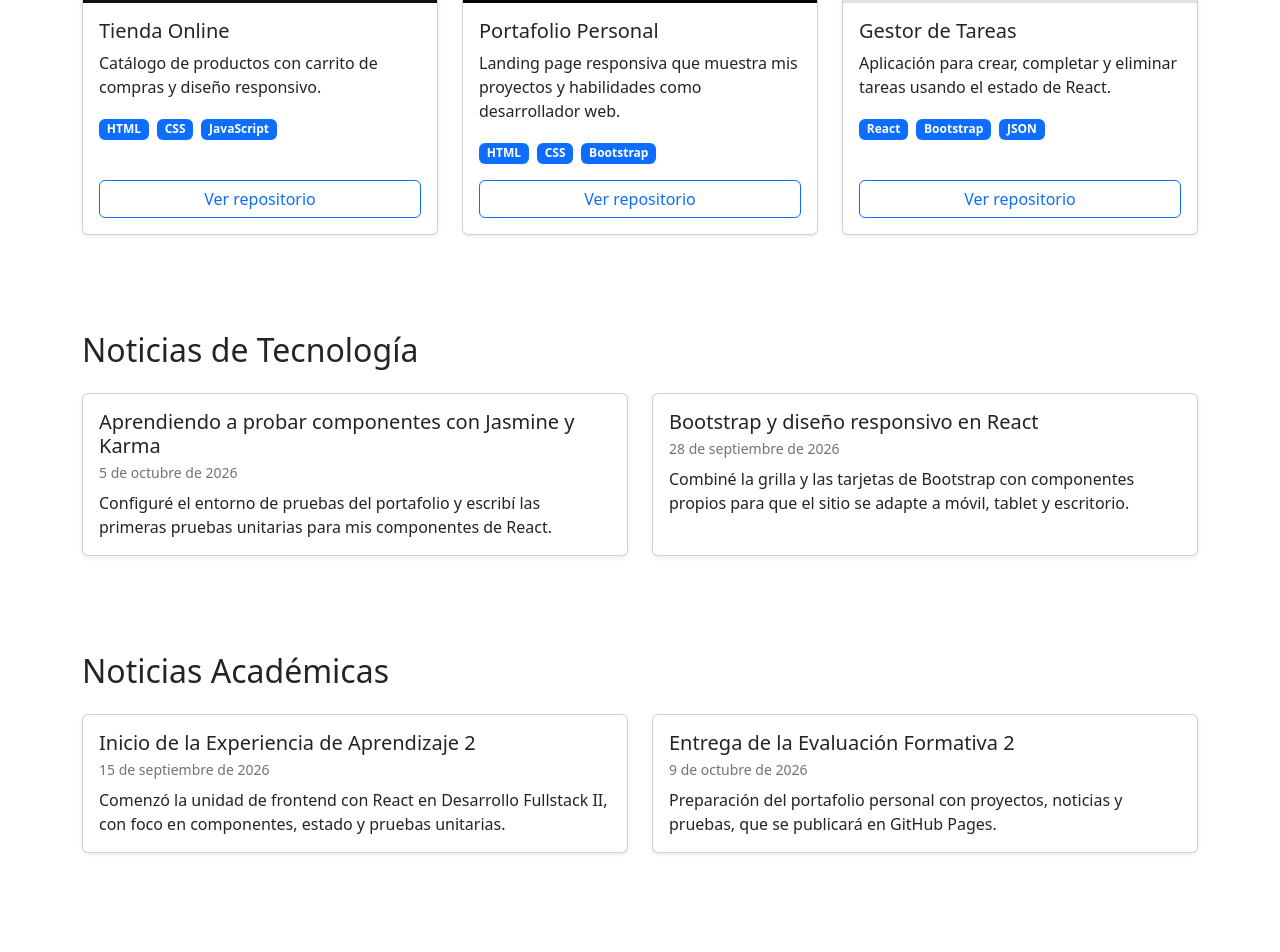
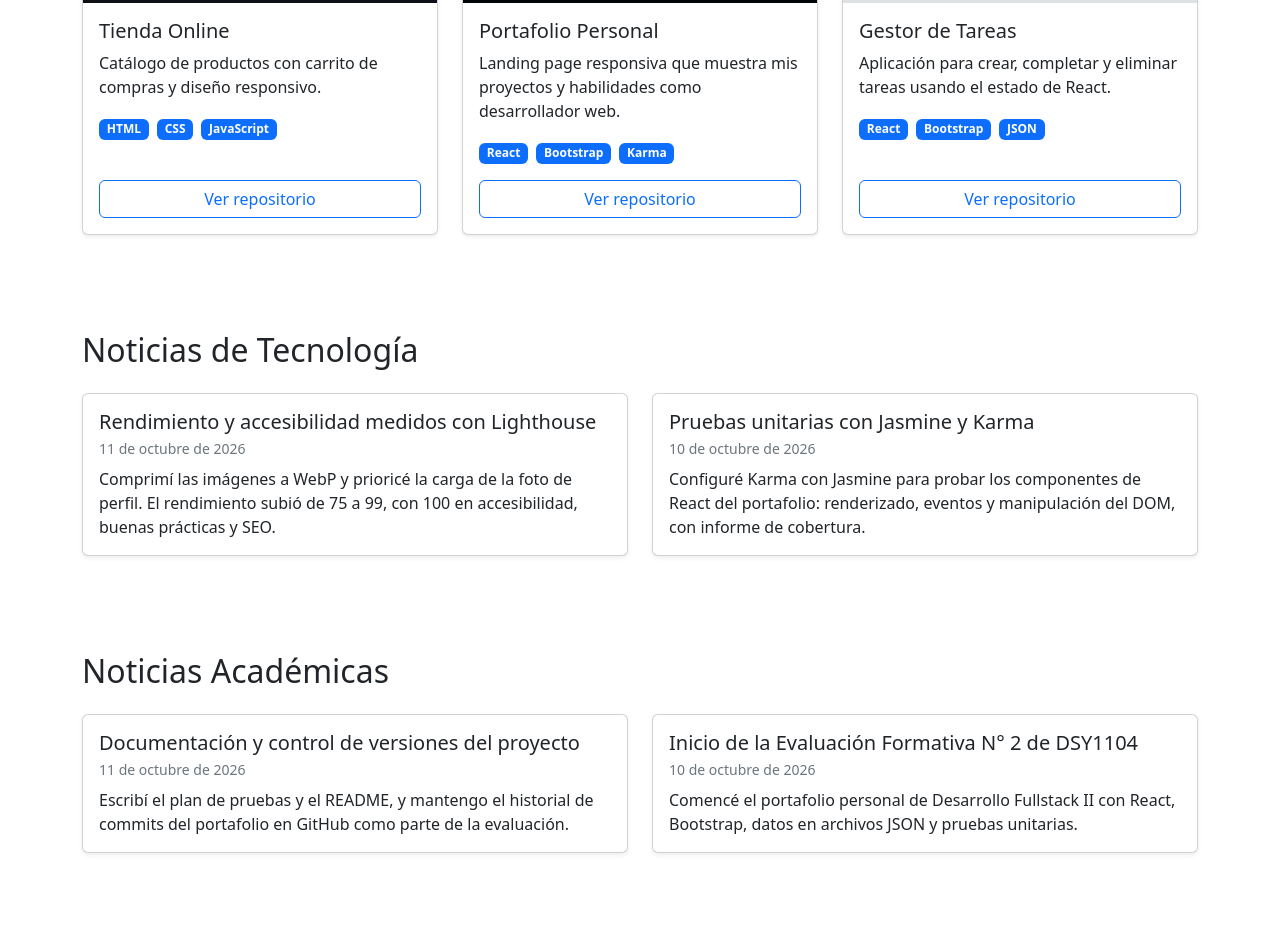
Before and after one commit to Kratos19-11/portafolio-dsy1104, a React (Vite) app: page / in a window 1280 px wide. Shown: the part 720-1672 px from the top of the page. Built offline with nearby package versions, Linux system fonts and the light colour scheme.

Commit message:
publicacion del .github

```diff
--- a/public/data/news.json
+++ b/public/data/news.json
@@ -1,30 +1,30 @@
 [
   {
     "id": 1,
-    "title": "Aprendiendo a probar componentes con Jasmine y Karma",
-    "date": "2026-10-05",
-    "content": "Configuré el entorno de pruebas del portafolio y escribí las primeras pruebas unitarias para mis componentes de React.",
+    "title": "Rendimiento y accesibilidad medidos con Lighthouse",
+    "date": "2026-10-11",
+    "content": "Comprimí las imágenes a WebP y prioricé la carga de la foto de perfil. El rendimiento subió de 75 a 99, con 100 en accesibilidad, buenas prácticas y SEO.",
     "category": "Tecnología"
   },
   {
     "id": 2,
-    "title": "Bootstrap y diseño responsivo en React",
-    "date": "2026-09-28",
-    "content": "Combiné la grilla y las tarjetas de Bootstrap con componentes propios para que el sitio se adapte a móvil, tablet y escritorio.",
+    "title": "Pruebas unitarias con Jasmine y Karma",
+    "date": "2026-10-10",
+    "content": "Configuré Karma con Jasmine para probar los componentes de React del portafolio: renderizado, eventos y manipulación del DOM, con informe de cobertura.",
     "category": "Tecnología"
   },
   {
     "id": 3,
-    "title": "Inicio de la Experiencia de Aprendizaje 2",
-    "date": "2026-09-15",
-    "content": "Comenzó la unidad de frontend con React en Desarrollo Fullstack II, con foco en componentes, estado y pruebas unitarias.",
+    "title": "Documentación y control de versiones del proyecto",
+    "date": "2026-10-11",
+    "content": "Escribí el plan de pruebas y el README, y mantengo el historial de commits del portafolio en GitHub como parte de la evaluación.",
     "category": "Académico"
   },
   {
     "id": 4,
-    "title": "Entrega de la Evaluación Formativa 2",
-    "date": "2026-10-09",
-    "content": "Preparación del portafolio personal con proyectos, noticias y pruebas, que se publicará en GitHub Pages.",
+    "title": "Inicio de la Evaluación Formativa N° 2 de DSY1104",
+    "date": "2026-10-10",
+    "content": "Comencé el portafolio personal de Desarrollo Fullstack II con React, Bootstrap, datos en archivos JSON y pruebas unitarias.",
     "category": "Académico"
   }
 ]
--- a/public/data/projects.json
+++ b/public/data/projects.json
@@ -15,7 +15,7 @@
     "description": "Landing page responsiva que muestra mis proyectos y habilidades como desarrollador web.",
     "image": "images/projects/portafolio.png",
     "imageAlt": "Captura de la página principal del Portafolio Personal",
-    "technologies": ["HTML", "CSS", "Bootstrap"],
+    "technologies": ["React", "Bootstrap", "Karma"],
     "url": "https://github.com/Kratos19-11/portafolio-dsy1104",
     "linkLabel": "Ver repositorio"
   },
--- a/src/App.jsx
+++ b/src/App.jsx
@@ -18,9 +18,8 @@ const FOOTER_LINKS = [
 
 const PROFILE = {
   name: 'Andeison Belandria',
-  title: 'Estudiante de Desarrollo Fullstack · Duoc UC',
-  bio: 'Estudiante de Ingenieria en Informatica · Duoc UC',
-  bio: 'Soy un estudiante apasionado por la tecnología y el desarrollo web. Me especializo en crear soluciones innovadoras y eficientes, siempre buscando aprender y mejorar mis habilidades.',
+  title: 'Estudiante de Ingeniería en Informática · Duoc UC',
+  bio: 'Soy un estudiante apasionado por la tecnología y el desarrollo web. Me especializo en crear soluciones innovadoras y eficientes, siempre buscando aprender y mejorar mis habilidades.',
   photo: 'images/Panda_Profile.webp',
   photoAlt: 'Foto de perfil de Andeison Belandria',
   ctaText: 'Ver mis proyectos',
--- a/vite.config.js
+++ b/vite.config.js
@@ -3,5 +3,6 @@ import { defineConfig } from 'vite'
 
 // https://vite.dev/config/
 export default defineConfig({
+  base: './',
   plugins: [react()],
 })
```
Also changed, not shown: 3 other files (tests, documents, lock files or other folders).
